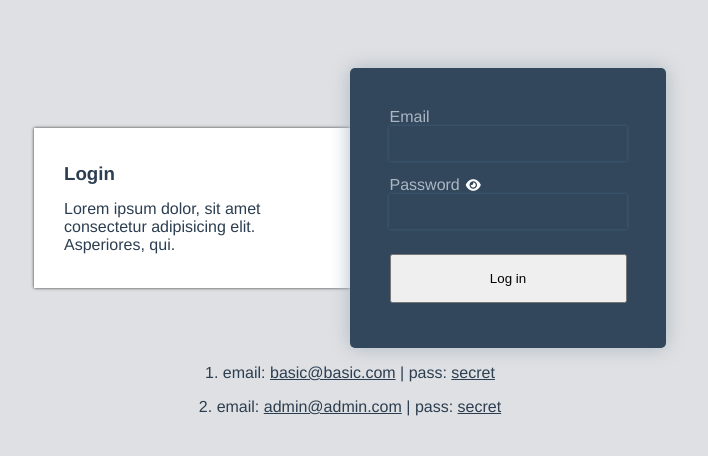
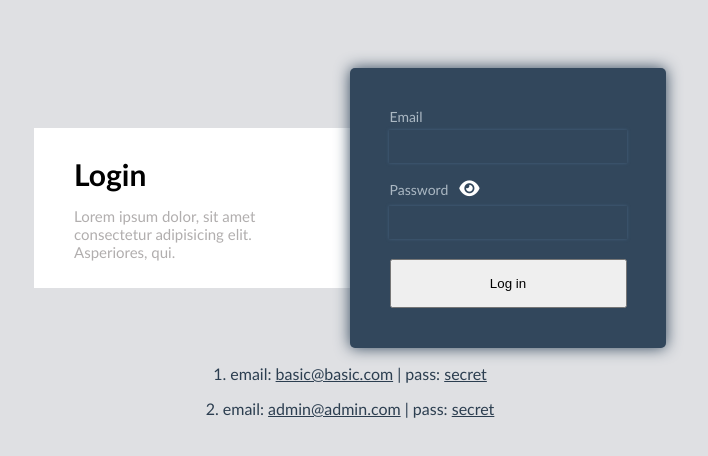
Before and after one commit to nlukic97/login-form, a Vue app: page / in a window 1280 px wide. Shown: the top 456 px of the page, without its empty margins (290-998 px from the left). Built offline with nearby package versions, Linux system fonts and the light colour scheme.

Commit message:
finished

```diff
--- a/src/views/Home.vue
+++ b/src/views/Home.vue
@@ -12,7 +12,7 @@
           <label for="pass">Password</label>
           <button @click="changeVisibility" id="eyeBtn"><i v-bind:class="eye"></i></button>
         </div> <!-- precica za pozivanje metode sa @, sv je sta koristis al praksa je v- za sve sto je vue -->
-        <input id="pass" v-model="inputPass" v-bind:type="visible" > <!-- bilo koji html atribut moze da se poveze sa nekim data elementom -->
+        <input id="pass" v-model="inputPass" v-bind:type="visible" v-on:keyup.enter="validate"> <!-- bilo koji html atribut moze da se poveze sa nekim data elementom -->
         <div v-if="hasError">{{error}}</div>
         <button v-on:click="validate" id="loginBtn">Log in</button>
         <!-- {{visible}} -->
@@ -74,6 +74,7 @@ export default {
 </script>
 <style lang="scss" scoped> //ako pise scoped, onda je vezano samo za sve sto je za ovu komponentu
   .home{
+    font-family: 'Trebuchet MS';
     .for {
       width:50%;
       margin: 0 auto;
@@ -86,7 +87,7 @@ export default {
       .left {
         //border:1px solid green;
         background-color: #fff;
-        box-shadow: 0 0 3px #333;
+        // box-shadow: 0 0 3px #333;
         display: flex;
         justify-content: center;
         flex-direction: column;
@@ -96,17 +97,21 @@ export default {
         transition: 1s height;
         h3 {
           margin:0;
-          padding:0 30px;
+          padding:0 40px;
+          font-size:30px;
+          color:#000;
         }
         p {
           margin:0;
-          padding:15px 30px 0 30px;
+          padding:15px 40px 0 40px;
+          font-size:15px;
+          color:rgb(177, 174, 174);
         }
       }
       .right {
         //border:1px solid green;
         border-radius: 5px;
-        box-shadow: 0 0 20px;
+        box-shadow: 0 0 15px #32475C;
         width:50%;
         height:280px;
         text-align: left;
@@ -114,12 +119,14 @@ export default {
         color:#abb8c3;
         transition: 1s height;
         input {
+          font-size:15px;
+          font-weight: normal;
           display:block;
           background-color:#32475C;
           width:69%; //zasto ovde ide 69 %, iako je ostalo sve 70% ?
-          margin: 0 auto;
-          padding:10px 10px;
-          color:#fff;
+          margin: 5px auto 0 auto;
+          padding:8px 10px;
+          color:#d2e2f0;
           border:none;
           outline:none;
           box-shadow: 0px 0px 3px rgb(69, 97, 126); //kako ovo ?
@@ -140,9 +147,9 @@ export default {
           }
         }
         label{
+          font-size: 14px;
           &[for="email"] {
           display:block;
-          // border:1px solid orange;
           margin:40px auto 0 auto;
           width:75%;
           }
@@ -170,14 +177,13 @@ export default {
             border:none;
             outline:none;
             border-radius: 50%;
-            &:hover {
-              box-shadow: 0px 0px 5px rgb(95, 134, 173);
-            }
+            font-size:18px;
+            margin-left:5px;
           }
           &#loginBtn { //id za login dugme
             display:block;
             width:75%;
-            margin: 25px auto 0 auto;
+            margin: 20px auto 0 auto;
             padding: 15px 0;
             &:hover {
               box-shadow: 0px 0px 5px #fff;
@@ -222,5 +228,21 @@ export default {
     }
   }
 }
+@media only screen and (max-width: 350px) {
+  .home {
+    .for {
+      width:95%;
+      transition:1s width;
+      .right {
+        height:310px;
+        transition: 1s height;
+      }
+      .left {
+        height:250px;
+        transition: 1s height;
+      }
+    }
+  }
+}
 
 </style>
```
